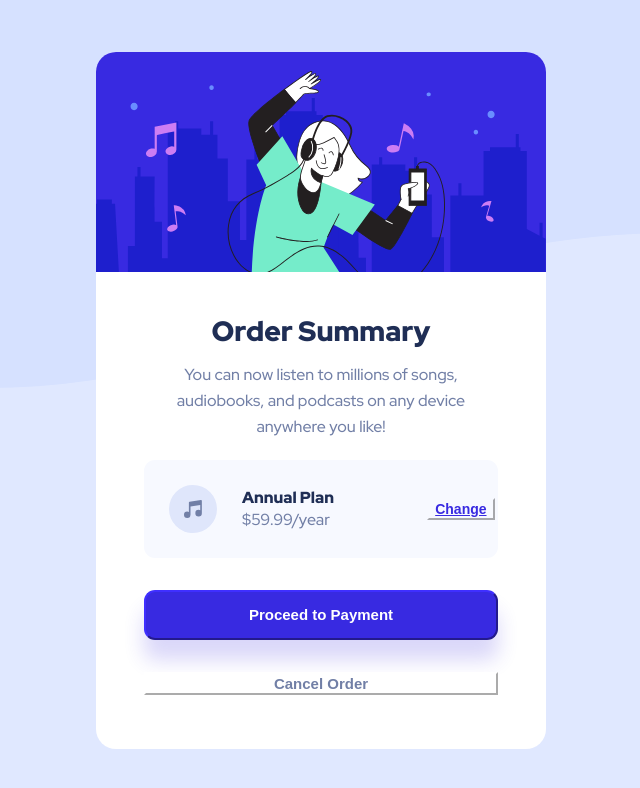
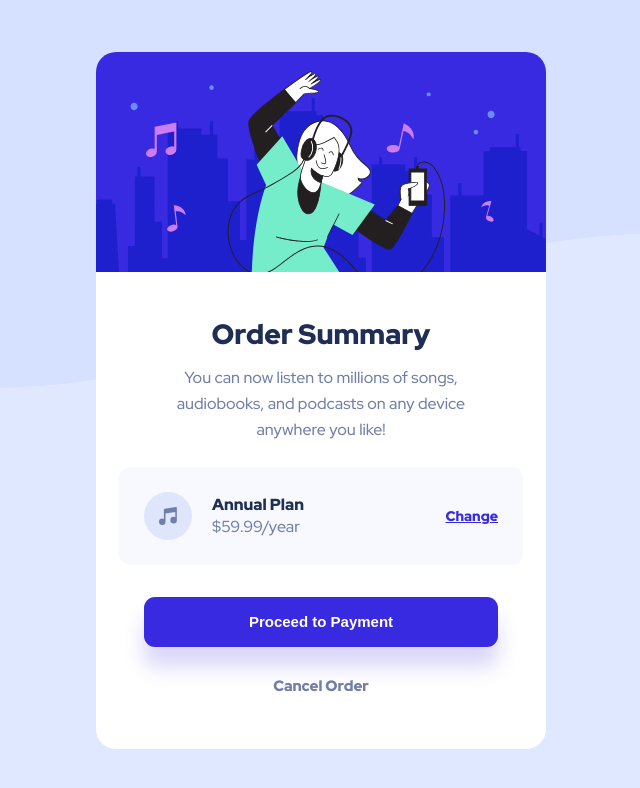
Before and after one commit to mariambuzaladze/Order-summer-component, a plain HTML site: page index.html in a window 1280 px wide. Shown: the whole page, without its empty margins (319-959 px from the left). Drawn offline with Linux system fonts and the light colour scheme.

Commit message:
changed styles

```diff
--- a/index.html
+++ b/index.html
@@ -20,24 +20,30 @@
         src="./images/illustration-hero.svg"
         alt="image of girl dancing"
       />
+      <div class="content">
         <h1>Order Summary</h1>
         <p class="p1">
-        You can now listen to millions of songs, audiobooks, and podcasts on any
-        device anywhere you like!
+          You can now listen to millions of songs, audiobooks, and podcasts on
+          any device anywhere you like!
         </p>
 
         <div class="music">
-        <img class="musicIcon" src="./images/icon-music.svg" alt="music icon" />
-        <div>
+          <div class="annual">
+            <img
+              class="musicIcon"
+              src="./images/icon-music.svg"
+              alt="music icon"
+            />
+            <div class="text">
               <h3>Annual Plan</h3>
               <p class="p2">$59.99/year</p>
             </div>
-        <button id="changeButton">Change</button>
+          </div>
+          <a href="#" class="changeButton">Change</a>
         </div>
 
-      <div class="buttons">
-        <button id="button1">Proceed to Payment</button>
-        <button id="button2">Cancel Order</button>
+        <button class="button1">Proceed to Payment</button>
+        <span class="cancel">Cancel Order</span>
       </div>
     </div>
   </body>
--- a/style.css
+++ b/style.css
@@ -25,13 +25,17 @@ body {
   height: 220px;
 }
 
+.content {
+  display: flex;
+  flex-direction: column;
+  align-items: center;
+  padding: 48px;
+}
+
 h1 {
-  width: 354px;
   color: #1f2e55;
-  text-align: center;
   font-size: 28px;
   font-weight: 900;
-  margin-top: 45px;
 }
 
 .p1 {
@@ -42,22 +46,29 @@ h1 {
   font-weight: 500;
   line-height: 26px;
   margin-top: 17px;
-  margin-bottom: 20px;
 }
 
 .music {
   display: flex;
+  justify-content: space-between;
   align-items: center;
-  width: 354px;
-  height: 98px;
+  width: 100%;
   background: #f7f9ff;
   border-radius: 11px;
+  padding: 25px;
+  margin-top: 24px;
 }
 
-.musicIcon {
-  width: 48px;
-  height: 48px;
-  padding: 25px;
+.annual {
+  display: flex;
+  gap: 20px;
+  align-items: center;
+}
+
+.text {
+  display: flex;
+  gap: 6px;
+  flex-direction: column;
 }
 
 h3 {
@@ -65,8 +76,6 @@ h3 {
   color: #1f2e55;
   font-size: 16px;
   font-weight: 900;
-  margin-top: 25px;
-  margin-bottom: 6px;
 }
 
 .p2 {
@@ -74,45 +83,51 @@ h3 {
   color: #717fa6;
   font-size: 16px;
   font-weight: 500;
-  margin-bottom: 25px;
 }
 
-#changeButton {
+.changeButton {
   color: #382ae1;
   font-size: 14px;
   font-weight: 700;
   text-decoration-line: underline;
-  background-color: #f7f9ff;
-  border-color: #f7f9ff;
-  margin-left: 68px;
+  transition: 0.4s;
 }
 
-.buttons {
-  display: flex;
-  flex-direction: column;
+.changeButton:hover {
+  color: #766cf1;
+  text-decoration: none;
 }
 
-#button1 {
+.button1 {
   width: 354px;
   height: 50px;
   flex-shrink: 0;
   border-radius: 11px;
   background: #382ae1;
-  border-color: #382ae1;
+  border: none;
   box-shadow: 0px 20px 20px 0px rgba(56, 42, 225, 0.19);
 
   color: #fff;
   font-size: 15px;
   font-weight: 900;
-
-  margin: 32px 0px;
+  cursor: pointer;
+  transition: 0.4s;
+  margin-top: 32px;
 }
 
-#button2 {
+.button1:hover {
+  background: #766cf1;
+}
+
+.cancel {
   color: #717fa6;
   font-size: 15px;
   font-weight: 900;
+  margin-top: 32px;
+  transition: 0.4s;
+  cursor: pointer;
+}
 
-  background-color: #fff;
-  border-color: #fff;
+.cancel:hover {
+  color: #1f2e55;
 }
```
Lines whose indentation alone changed are shown as unchanged.
